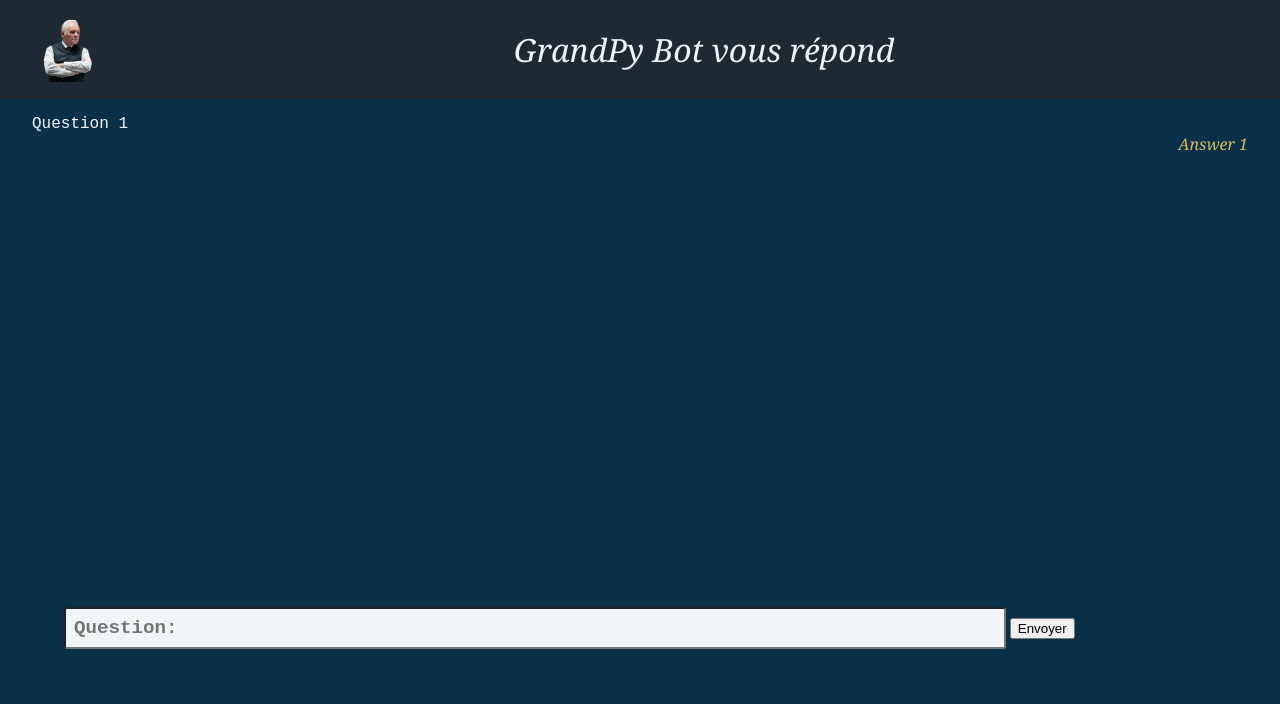
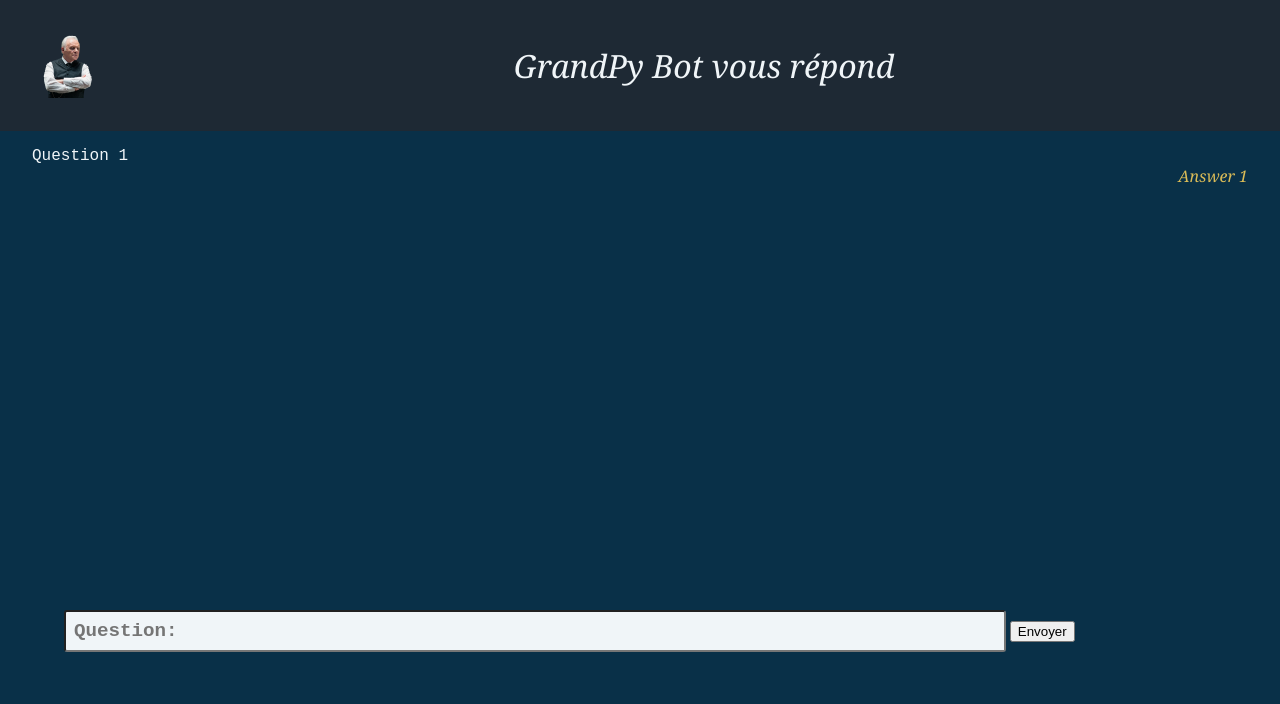
Before and after one commit to migasar/GrandPyBot, a Flask app: page / in a window 1280 px wide. Shown: the top 704 px of the page. Run offline with Flask 2, Linux system fonts and the light colour scheme; some libraries are stand-ins or nearby versions.

Commit message:
Refactoring to debug

```diff
--- a/app/static/style.css
+++ b/app/static/style.css
@@ -29,7 +29,7 @@ body > * {
 .avatar {
   width: 4rem;
   height: 4rem;
-  margin: 1rem 2rem;
+  margin: 2rem 2rem;
   flex: 0 4 auto;
 }
 .catchphrase {
--- a/app/templates/index.html
+++ b/app/templates/index.html
@@ -14,9 +14,7 @@
 <body>
   <header>
     <div class="ribbon">
-      <div class="avatar">
-        <img  src="{{url_for('static', filename='westworld_ford_image_64.png')}}" alt="[Image of Ford]" />
-      </div>
+      <img class="avatar" src="{{url_for('static', filename='westworld_ford_image_64.png')}}" alt="[Image of Ford]" />
       <div class="catchphrase">GrandPy Bot vous répond</div>
     </div>
   </header>
```
